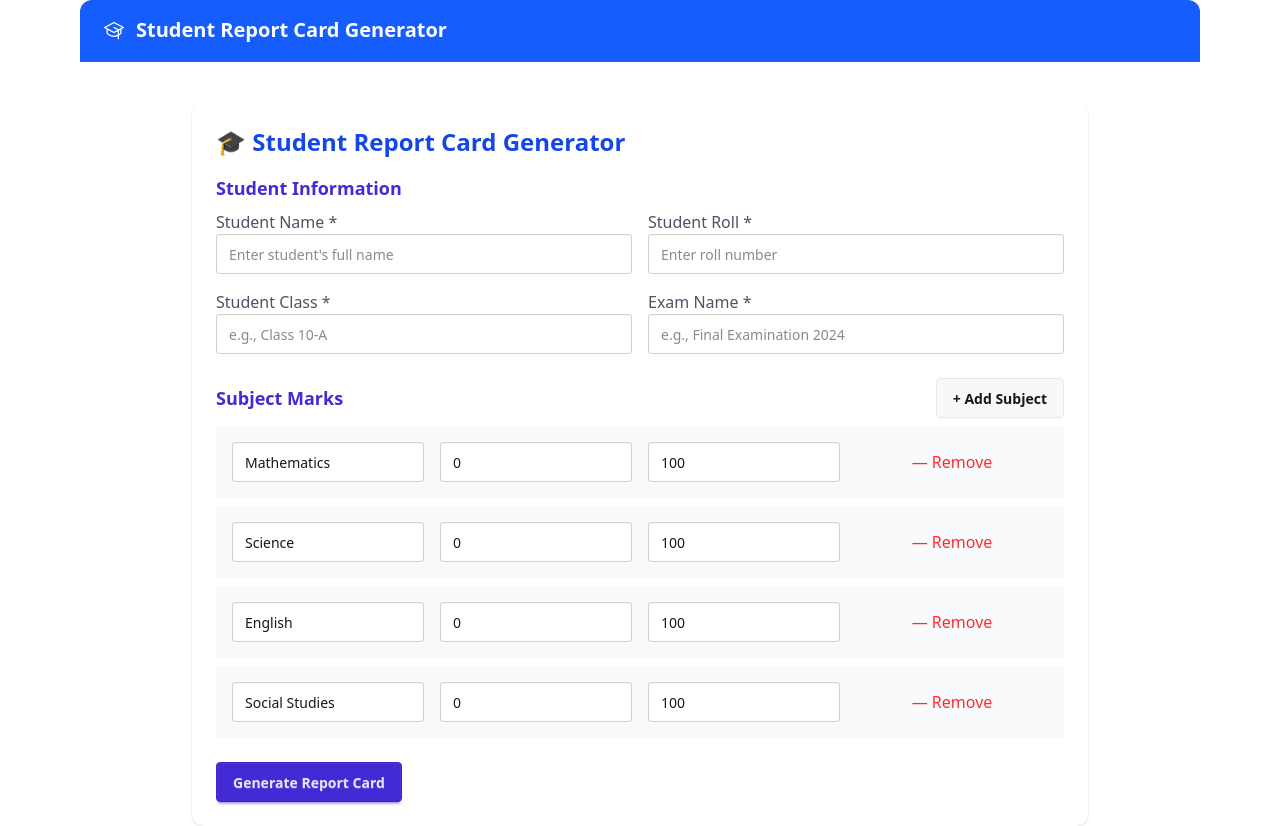
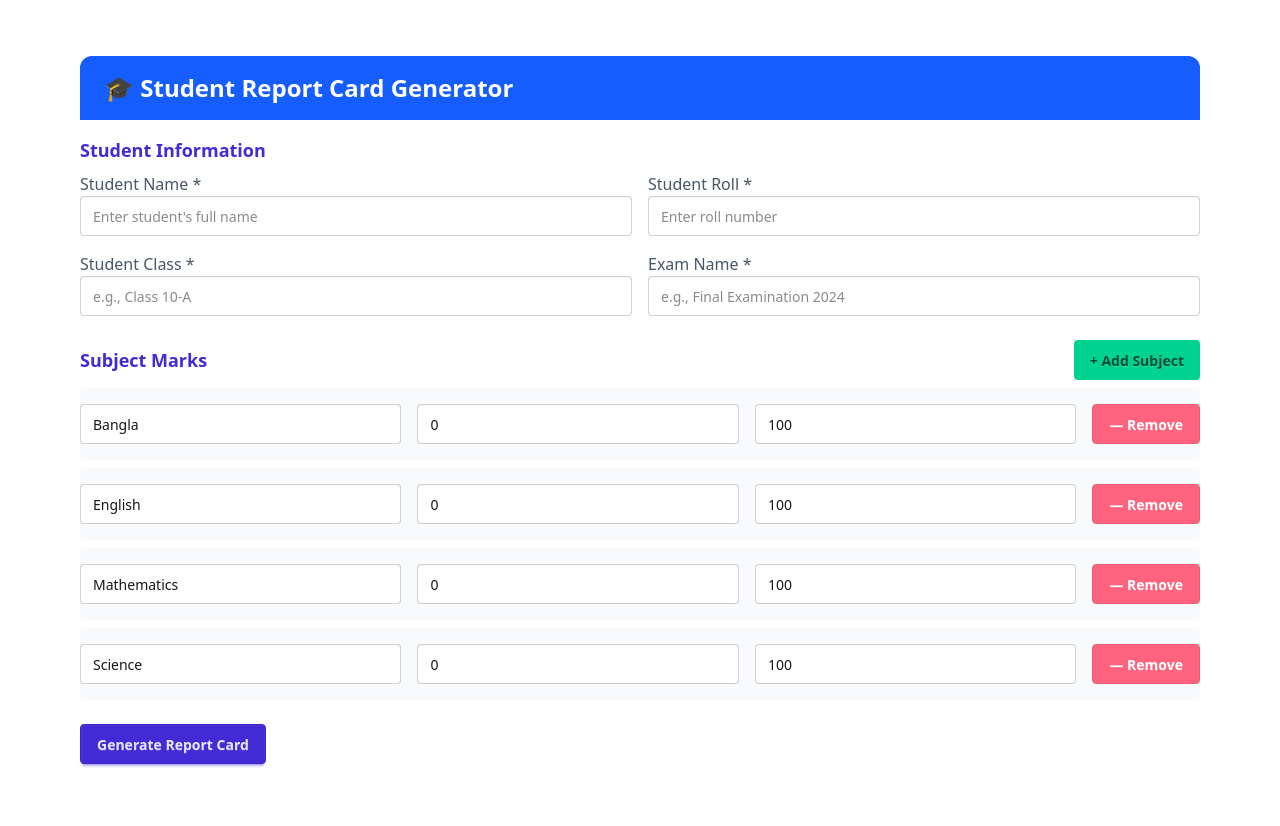
Before and after one commit to merazzak20/school-result-generator, a React (Vite) app: page / in a window 1280 px wide. Built offline with nearby package versions, Linux system fonts and the light colour scheme.

Commit message:
create result card

```diff
--- a/index.html
+++ b/index.html
@@ -2,7 +2,7 @@
 <html lang="en">
   <head>
     <meta charset="UTF-8" />
-    <link rel="icon" type="image/svg+xml" href="/vite.svg" />
+    <link rel="icon" type="image/svg+xml" href="./src/assets/fav.png" />
     <meta name="viewport" content="width=device-width, initial-scale=1.0" />
     <title>Result Card Generator</title>
   </head>
--- a/package.json
+++ b/package.json
@@ -11,6 +11,7 @@
   },
   "dependencies": {
     "@tailwindcss/vite": "^4.1.11",
+    "jspdf": "^3.0.1",
     "react": "^19.1.0",
     "react-dom": "^19.1.0",
     "react-icons": "^5.5.0",
--- a/src/Pages/HomeComponents/ResultCard.jsx
+++ b/src/Pages/HomeComponents/ResultCard.jsx
@@ -1,43 +1,67 @@
-const getGrade = (mark) => {
-  if (mark >= 80) return "A+";
-  if (mark >= 70) return "A";
-  if (mark >= 60) return "A-";
-  if (mark >= 50) return "B";
-  if (mark >= 40) return "C";
-  if (mark >= 33) return "D";
-  return "F";
-};
+import { useLocation, useNavigate } from "react-router";
+import jsPDF from "jspdf";
 
-const ResultCard = ({ student, subjects }) => {
-  const total = subjects.reduce(
-    (acc, subj) => acc + parseInt(subj.mark || 0),
-    0
-  );
-  const isFailed = subjects.some((s) => parseInt(s.mark) < 33);
-  const average = total / subjects.length;
-  const finalGrade = isFailed ? "F" : getGrade(average);
+const ResultCard = () => {
+  const { state } = useLocation(); // Get data passed from the generator
+  const navigate = useNavigate();
+
+  const handleDownloadPDF = () => {
+    const doc = new jsPDF();
+
+    // Add report card content to PDF (customize as needed)
+    doc.text(`Name: ${state.studentInfo.studentName}`, 20, 20);
+    doc.text(`Class: ${state.studentInfo.className}`, 20, 30);
+    // ... Add more fields and styling
+
+    doc.save("report-card.pdf");
+  };
 
   return (
-    <div>
-      <h2>Result Card</h2>
-      <p>Name: {student.name}</p>
-      <p>Roll: {student.roll}</p>
-      <p>Class: {student.class}</p>
-      <p>Section: {student.section}</p>
+    <div className="p-6 max-w-4xl mx-auto">
+      {/* Display the report card (similar to your image) */}
+      <h1>Student Report Card</h1>
+      <h2>Student Information</h2>
+      <p>
+        Name: <strong>{state.studentInfo.studentName}</strong>
+      </p>
+      <p>
+        Roll Number: <strong>{state.studentInfo.rollNumber}</strong>
+      </p>
+      {/* ... Render other fields */}
 
-      <h3>Subject Marks:</h3>
-      <ul>
-        {subjects.map((s, i) => (
-          <li key={i}>
-            {s.subject}: {s.mark} ({getGrade(s.mark)})
-          </li>
-        ))}
-      </ul>
+      {/* Subject-wise performance table */}
+      <table>
+        <thead>
+          <tr>
+            <th>Subject</th>
+            <th>Marks Obtained</th>
+            <th>Total Marks</th>
+            <th>Percentage</th>
+            <th>Grade</th>
+          </tr>
+        </thead>
+        <tbody>
+          {state.subjects.map((subject, index) => (
+            <tr key={index}>
+              <td>{subject.name}</td>
+              <td>{subject.marksObtained}</td>
+              <td>{subject.totalMarks}</td>
+              <td>{/* Calculate percentage */}</td>
+              <td>{/* Calculate grade */}</td>
+            </tr>
+          ))}
+        </tbody>
+      </table>
 
-      <h3>Total: {total}</h3>
-      <h3>Average: {average.toFixed(2)}</h3>
-      <h3>Final Grade: {finalGrade}</h3>
-      <h3>Status: {isFailed ? "Fail" : "Pass"}</h3>
+      {/* Download button */}
+      <button onClick={handleDownloadPDF} className="btn-primary">
+        Download PDF
+      </button>
+
+      {/* Back button */}
+      <button onClick={() => navigate("/")} className="btn-secondary">
+        Back to Generator
+      </button>
     </div>
   );
 };
--- a/src/Pages/HomeComponents/StudentReportCardGenerator.jsx
+++ b/src/Pages/HomeComponents/StudentReportCardGenerator.jsx
@@ -1,6 +1,9 @@
 import { useState } from "react";
+import { useNavigate } from "react-router";
+import Container from "../../Components/Shared/Container";
 
 const StudentReportCardGenerator = () => {
+  const navigate = useNavigate();
   const [studentInfo, setStudentInfo] = useState({
     studentName: "",
     rollNumber: "",
@@ -9,10 +12,10 @@ const StudentReportCardGenerator = () => {
   });
 
   const [subjects, setSubjects] = useState([
+    { name: "Bangla", marksObtained: 0, totalMarks: 100 },
+    { name: "English", marksObtained: 0, totalMarks: 100 },
     { name: "Mathematics", marksObtained: 0, totalMarks: 100 },
     { name: "Science", marksObtained: 0, totalMarks: 100 },
-    { name: "English", marksObtained: 0, totalMarks: 100 },
-    { name: "Social Studies", marksObtained: 0, totalMarks: 100 },
   ]);
 
   const handleStudentChange = (e) => {
@@ -38,12 +41,16 @@ const StudentReportCardGenerator = () => {
   const handleGenerate = () => {
     console.log("Student Info:", studentInfo);
     console.log("Subjects:", subjects);
-    alert("Report card data logged to console!");
+    navigate(`/result-card?name=${studentInfo.studentName}`, {
+      state: { studentInfo, subjects },
+    });
+    // alert("Report card data logged to console!");
   };
 
   return (
-    <div className="max-w-4xl mx-auto p-6 bg-white rounded-xl shadow mt-10">
-      <h1 className="text-2xl font-bold mb-4 text-blue-700">
+    <Container>
+      <div className="bg-white py-14">
+        <h1 className="text-2xl font-bold mb-4 bg-blue-600 text-white rounded-t-xl px-6 py-4">
           🎓 Student Report Card Generator
         </h1>
 
@@ -103,8 +110,14 @@ const StudentReportCardGenerator = () => {
         {/* Subject Marks */}
         <div className="mb-6">
           <div className="flex justify-between items-center mb-2">
-          <h3 className="text-lg font-semibold text-primary">Subject Marks</h3>
-          <button onClick={handleAddSubject} type="button" className="btn">
+            <h3 className="text-lg font-semibold text-primary">
+              Subject Marks
+            </h3>
+            <button
+              onClick={handleAddSubject}
+              type="button"
+              className="btn btn-success outline-none border-none shadow-none"
+            >
               + Add Subject
             </button>
           </div>
@@ -112,7 +125,7 @@ const StudentReportCardGenerator = () => {
           {subjects.map((subject, index) => (
             <div
               key={index}
-            className="grid grid-cols-4 gap-4 items-center mb-2 bg-gray-50 p-4 rounded"
+              className="flex justify-evenly gap-4 items-center mb-2 bg-gray-50 py-4 rounded"
             >
               <input
                 type="text"
@@ -121,7 +134,7 @@ const StudentReportCardGenerator = () => {
                 onChange={(e) =>
                   handleSubjectChange(index, "name", e.target.value)
                 }
-              className="input"
+                className="input w-full"
               />
               <input
                 type="number"
@@ -130,7 +143,7 @@ const StudentReportCardGenerator = () => {
                 onChange={(e) =>
                   handleSubjectChange(index, "marksObtained", e.target.value)
                 }
-              className="input"
+                className="input w-full"
               />
               <input
                 type="number"
@@ -140,11 +153,11 @@ const StudentReportCardGenerator = () => {
                 // onChange={(e) =>
                 //   handleSubjectChange(index, "totalMarks", e.target.value)
                 // }
-              className="input"
+                className="input w-full"
               />
               <button
                 onClick={() => handleRemoveSubject(index)}
-              className="text-red-500 hover:underline"
+                className="btn btn-error text-white shadow-none"
               >
                 — Remove
               </button>
@@ -156,6 +169,10 @@ const StudentReportCardGenerator = () => {
           Generate Report Card
         </button>
       </div>
+    </Container>
+    // <div className="max-w-4xl mx-auto p-6 bg-white rounded-xl shadow mt-10">
+
+    // </div>
   );
 };
 
--- a/src/Pages/HomePage.jsx
+++ b/src/Pages/HomePage.jsx
@@ -6,8 +6,8 @@ import TopHeader from "./HomeComponents/TopHeader";
 
 const HomePage = () => {
   return (
-    <div>
-      <TopHeader></TopHeader>
+    <div className="bg-white ">
+      {/* <TopHeader></TopHeader> */}
       <StudentReportCardGenerator></StudentReportCardGenerator>
     </div>
   );
--- a/src/routers/router.jsx
+++ b/src/routers/router.jsx
@@ -1,6 +1,8 @@
 import { createBrowserRouter } from "react-router";
 import HomeLayout from "../Layout/HomeLayout";
 import HomePage from "../Pages/HomePage";
+import TopHeader from "../Pages/HomeComponents/TopHeader";
+import ResultCard from "../Pages/HomeComponents/ResultCard";
 
 const router = createBrowserRouter([
   {
@@ -12,8 +14,8 @@ const router = createBrowserRouter([
         element: <HomePage></HomePage>,
       },
       {
-        path: "/result-card",
-        element: <HomePage></HomePage>,
+        path: "result-card",
+        element: <ResultCard></ResultCard>,
       },
     ],
   },
```
Also changed, not shown: src/assets/fav.png (added), 1 other file (tests, documents, lock files or other folders). Lines whose indentation alone changed are shown as unchanged.
